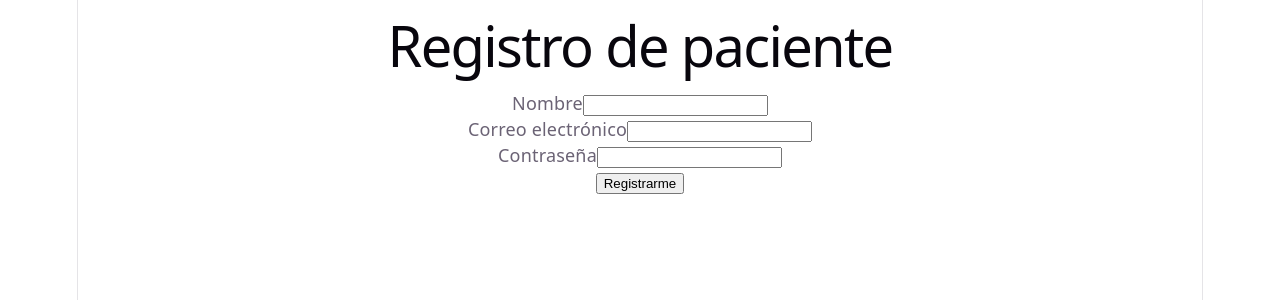
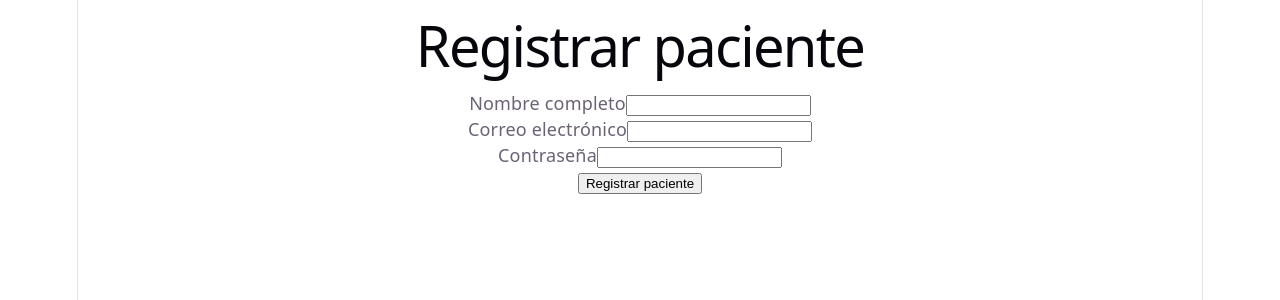
Before and after one commit to Ailton-exe/consultorio-dental, a React app in the folder frontend/: page / in a window 1280 px wide. Shown: the top 300 px of the page. Built offline with nearby package versions, Linux system fonts and the light colour scheme; the HTML template or start-up script is replaced by a standard one.

Commit message:
feat: crear formulario de registro de pacientes admin

```diff
--- a/frontend/src/App.jsx
+++ b/frontend/src/App.jsx
@@ -1,7 +1,7 @@
-import Register from "./pages/Register";
+import AdminRegisterPatient from "./pages/AdminRegisterPatient";
 
 function App() {
-    return <Register />;
+    return <AdminRegisterPatient />;
 }
 
 export default App;
--- /dev/null
+++ b/frontend/src/pages/AdminRegisterPatient.jsx
@@ -0,0 +1,126 @@
+import { useState } from "react";
+
+function AdminRegisterPatient() {
+    const [form, setForm] = useState({
+        name: "",
+        email: "",
+        password: ""
+    });
+
+    const [message, setMessage] = useState("");
+
+    const handleChange = (e) => {
+        setForm({
+            ...form,
+            [e.target.name]: e.target.value
+        });
+    };
+
+    const handleSubmit = async (e) => {
+        e.preventDefault();
+
+        setMessage("Registrando paciente...");
+
+        try {
+            const token = localStorage.getItem("token");
+
+            const response = await fetch(
+                "http://127.0.0.1:8000/api/admin/patients",
+                {
+                    method: "POST",
+                    headers: {
+                        "Content-Type": "application/json",
+                        "Accept": "application/json",
+                        "Authorization": `Bearer ${token}`
+                    },
+                    body: JSON.stringify(form)
+                }
+            );
+
+            const data = await response.json();
+
+            if (!response.ok) {
+                setMessage(
+                    data.message || "No se pudo registrar el paciente."
+                );
+                return;
+            }
+
+            setMessage("Paciente registrado correctamente.");
+
+            setForm({
+                name: "",
+                email: "",
+                password: ""
+            });
+
+        } catch (error) {
+            console.error(error);
+            setMessage("No se pudo conectar con el servidor.");
+        }
+    };
+
+    return (
+        <div>
+            <h1>Registrar paciente</h1>
+
+            <form onSubmit={handleSubmit}>
+
+                <div>
+                    <label htmlFor="name">
+                        Nombre completo
+                    </label>
+
+                    <input
+                        id="name"
+                        type="text"
+                        name="name"
+                        value={form.name}
+                        onChange={handleChange}
+                        required
+                    />
+                </div>
+
+                <div>
+                    <label htmlFor="email">
+                        Correo electrónico
+                    </label>
+
+                    <input
+                        id="email"
+                        type="email"
+                        name="email"
+                        value={form.email}
+                        onChange={handleChange}
+                        required
+                    />
+                </div>
+
+                <div>
+                    <label htmlFor="password">
+                        Contraseña
+                    </label>
+
+                    <input
+                        id="password"
+                        type="password"
+                        name="password"
+                        value={form.password}
+                        onChange={handleChange}
+                        required
+                        minLength="8"
+                    />
+                </div>
+
+                <button type="submit">
+                    Registrar paciente
+                </button>
+
+            </form>
+
+            <p>{message}</p>
+        </div>
+    );
+}
+
+export default AdminRegisterPatient;
```
